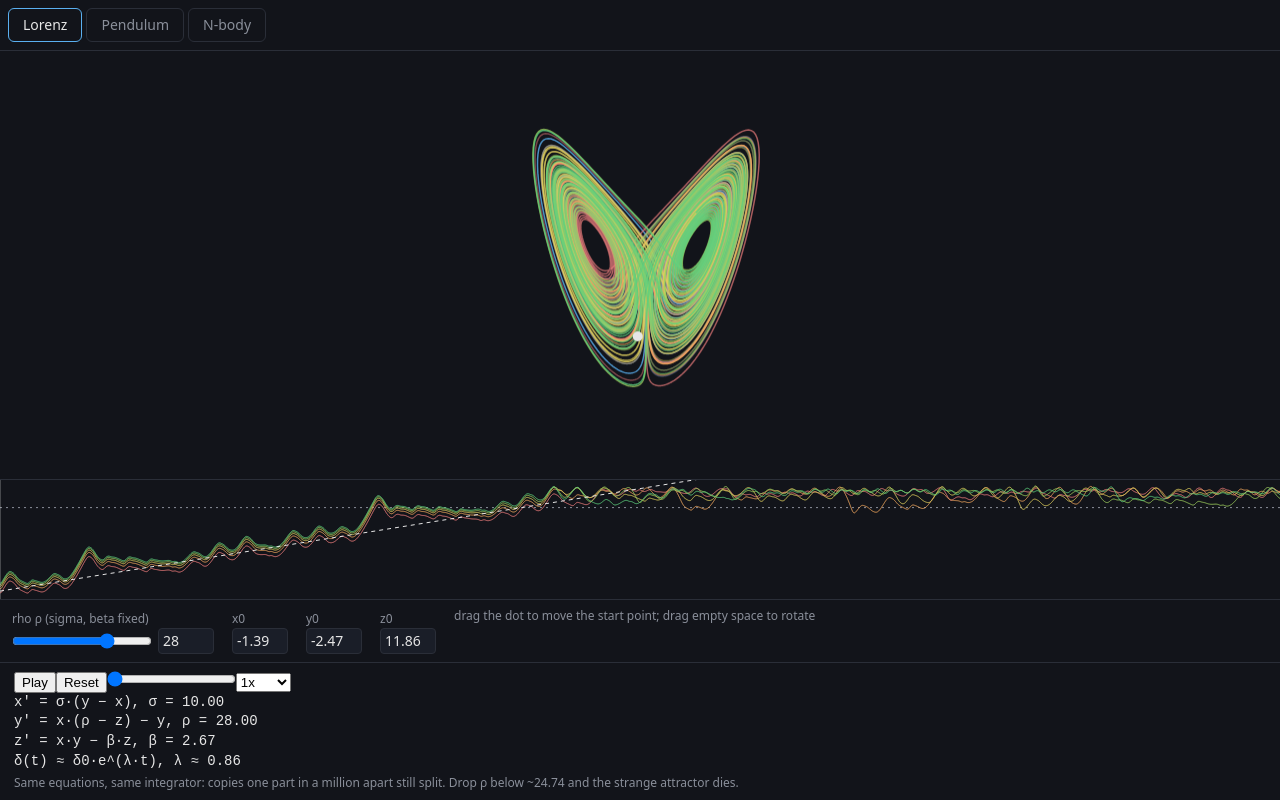
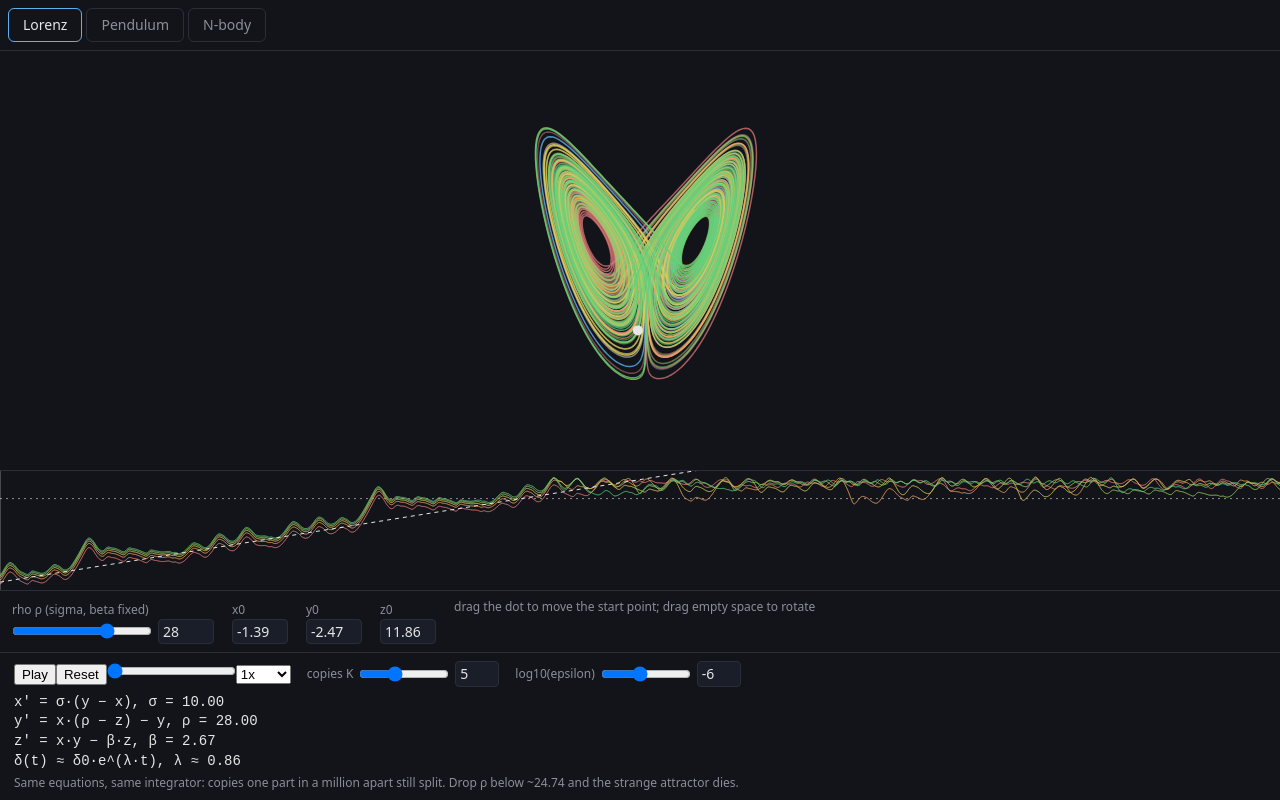
Before and after one commit to GovitPowerz/teaching-physics-chaos, a website built with Vite: page index.html in a window 1280 px wide. Built offline with nearby package versions, Linux system fonts and the light colour scheme; animation ran at ten frames a second.

Commit message:
Wire final app shell: scene registry, rAF playback, shared K/epsilon rows
Co-Authored-By: Claude Fable 5 <noreply@anthropic.com>

```diff
--- a/src/main.ts
+++ b/src/main.ts
@@ -4,9 +4,10 @@ import { createStore, type Tab } from './state'
 import { createPanel } from './ui/panel'
 import { createPlayback } from './ui/playback'
 import { createTopbar } from './ui/topbar'
+import { sliderRow } from './ui/controls'
 import { createLorenzScene } from './render/lorenzScene'
+import { createPendulumScene } from './render/pendulumScene'
 import { createNbodyScene } from './render/nbodyScene'
-import { createPendulumScene } from './render/pendulumScene'
 
 export interface SceneRenderer {
   mount: (root: HTMLElement) => void
@@ -27,22 +28,36 @@ const topbar = createTopbar(store)
 document.getElementById('topbar')!.appendChild(topbar.el)
 const panel = createPanel(store)
 const playback = createPlayback(store)
+
+const kRow = sliderRow('copies K', 2, 10, 1,
+  () => store.get().shared.K, (val) => store.setShared({ K: val }))
+const epsRow = sliderRow('log10(epsilon)', -9, -2, 1,
+  () => store.get().shared.epsExp, (val) => store.setShared({ epsExp: val }))
+kRow.el.classList.add('shared')
+epsRow.el.classList.add('shared')
+
+const playbar = document.createElement('div')
+playbar.id = 'playbar'
+playbar.append(playback.el, kRow.el, epsRow.el)
+
 const panelRoot = document.getElementById('panel')!
-panelRoot.append(playback.el, panel.el)
+panelRoot.append(playbar, panel.el)
 
 let activeTab: Tab = store.get().tab
-scenes[activeTab]?.mount(sceneRoot)
+scenes[activeTab].mount(sceneRoot)
 
 store.subscribe(() => {
   const tab = store.get().tab
   if (tab !== activeTab) {
-    scenes[activeTab]?.unmount()
+    scenes[activeTab].unmount()
     activeTab = tab
-    scenes[activeTab]?.mount(sceneRoot)
+    scenes[activeTab].mount(sceneRoot)
   }
   topbar.render()
   panel.render()
   playback.render()
+  kRow.refresh()
+  epsRow.refresh()
 })
 topbar.render(); panel.render(); playback.render()
 
@@ -57,7 +72,7 @@ const loop = (now: number) => {
     if (tNext >= tEnd) { store.setT(tEnd); store.setPlaying(false) }
     else store.setT(tNext)
   }
-  scenes[activeTab]?.render()
+  scenes[activeTab].render()
   requestAnimationFrame(loop)
 }
 requestAnimationFrame(loop)
--- a/src/style.css
+++ b/src/style.css
@@ -27,3 +27,13 @@ body { background: var(--bg); color: var(--fg); font: 14px/1.4 system-ui, sans-s
 #panel { padding: 8px 14px; border-top: 1px solid var(--grid); min-height: 76px; }
 #panel .formula { font-family: ui-monospace, monospace; color: var(--fg); }
 #panel .caption { color: var(--muted); font-size: 12px; margin-top: 4px; }
+
+#playbar { display: flex; align-items: center; gap: 16px; flex-wrap: wrap;
+  padding-bottom: 6px; }
+#playbar .shared { display: flex; align-items: center; gap: 6px; }
+#playbar .shared label { color: var(--muted); font-size: 12px; white-space: nowrap; }
+#playbar .shared .row { display: flex; align-items: center; gap: 6px; }
+#playbar .shared input[type="range"] { width: 90px; }
+#playbar .shared input[type="text"] { width: 44px; background: #1a1e28;
+  color: var(--fg); border: 1px solid var(--grid); border-radius: 4px;
+  padding: 2px 4px; font: inherit; }
```
